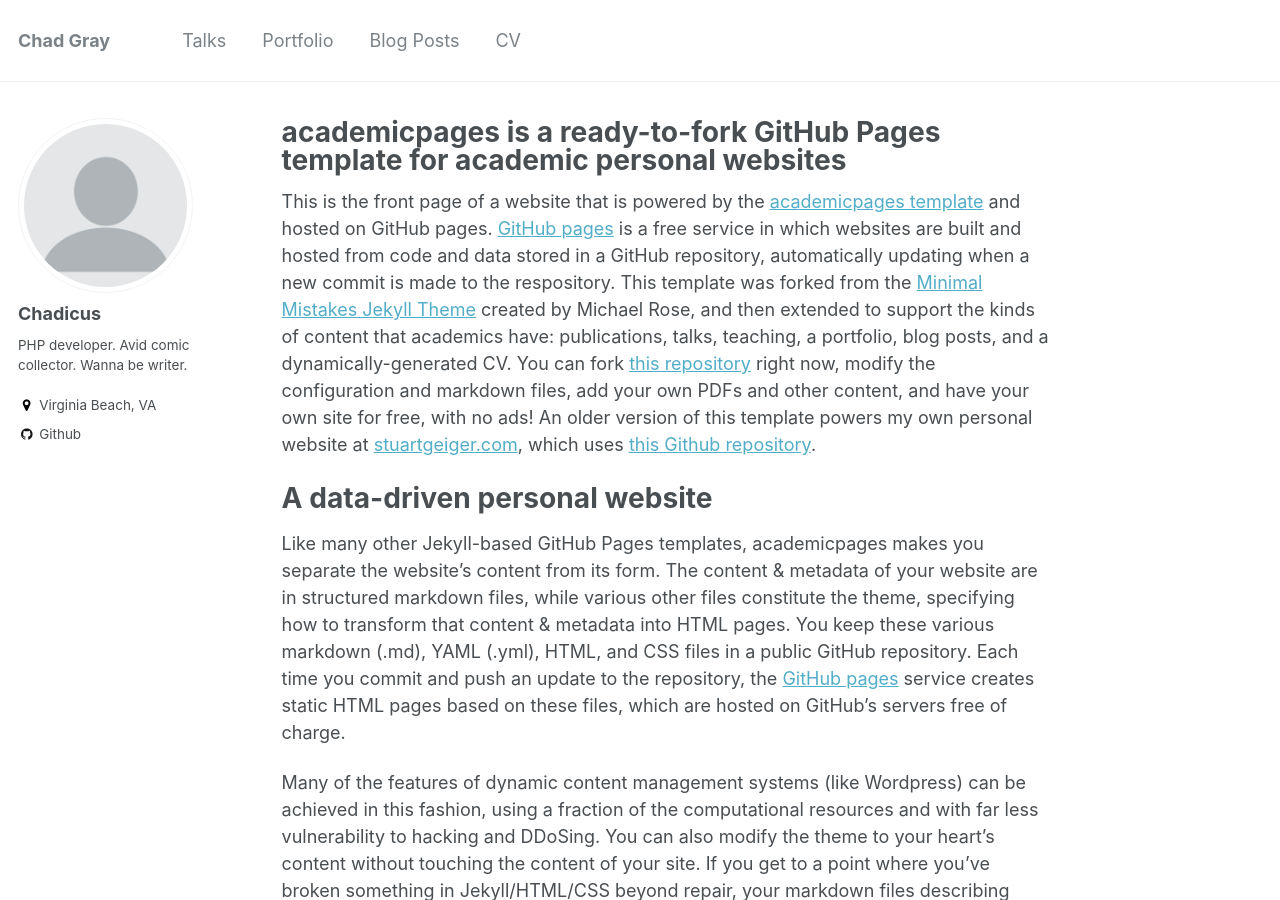
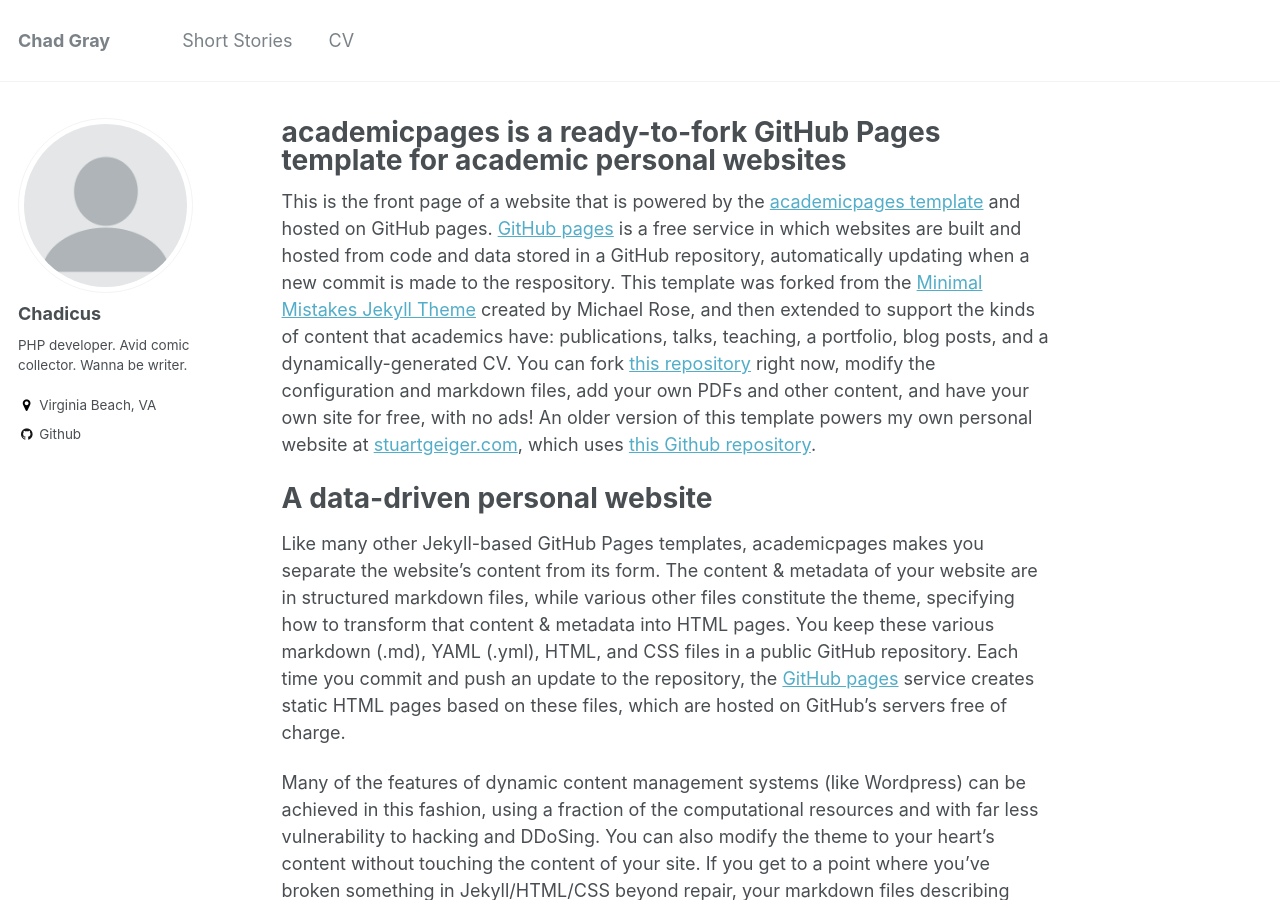
Before and after one commit to chadicus/chadicus.github.io, a Jekyll site: the page built from _pages/about.md, in a window 1280 px wide and 900 px high. Built offline with Jekyll 4.4.1, drawn with Linux system fonts in a browser that asks for light colours.

Commit message:
update navigation

```diff
--- a/_data/navigation.yml
+++ b/_data/navigation.yml
@@ -1,12 +1,6 @@
 # main links links
 main:
-  - title: "Talks"
-    url: /talks/
-
-  - title: "Portfolio"
-    url: /portfolio/
-
-  - title: "Blog Posts"
+  - title: "Short Stories"
     url: /year-archive/
 
   - title: "CV"
```
